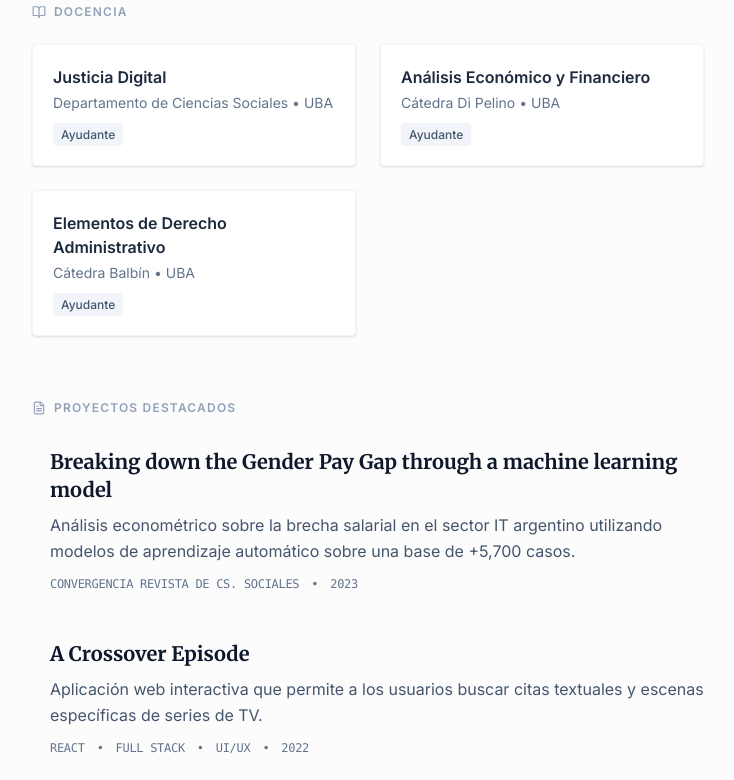
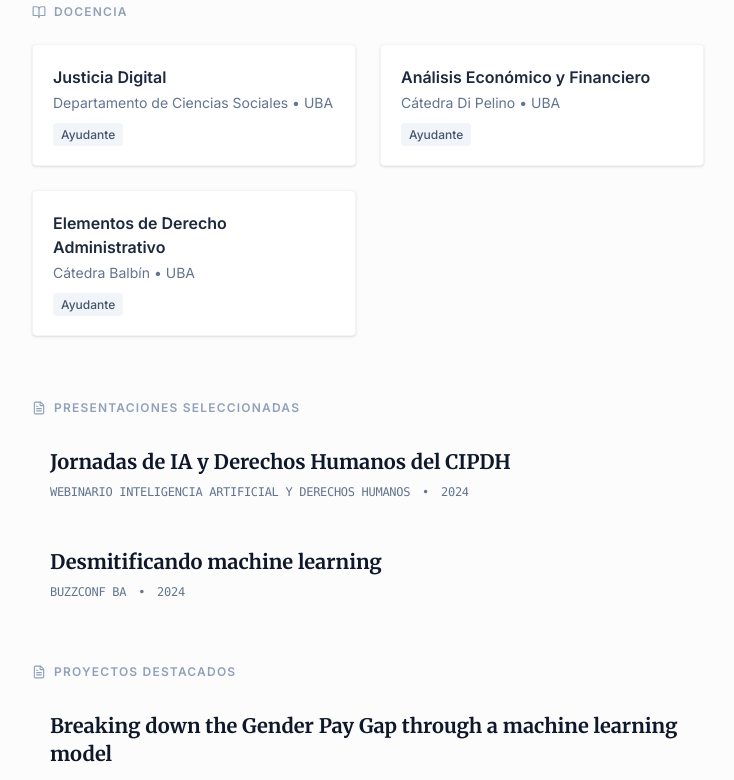
Before and after one commit to seppo0010/seppo.com.ar, a React (Vite) app: page / in a window 1280 px wide. Shown: the part 475-1255 px from the top of the page, without its empty margins (272-1006 px from the left). Built offline with nearby package versions, Linux system fonts and the light colour scheme.

Commit message:
Presentaciones

```diff
--- a/src/App.tsx
+++ b/src/App.tsx
@@ -65,13 +65,58 @@ const Portfolio = () => {
           </div>
         </section>
 
+
+        <section className="mb-16">
+          <h2 className="text-xs font-bold uppercase tracking-widest text-slate-400 mb-8 flex items-center gap-2">
+            <FileText size={14} /> Presentaciones Seleccionadas
+          </h2>
+
+          <div className="space-y-12">
+
+            <article className="group relative pl-4 border-l-2 border-transparent hover:border-slate-300 transition-colors">
+              <div className="flex justify-between items-baseline mb-2">
+                <a
+                  href="https://www.youtube.com/watch?v=iYJpMsHKvwM"
+                  target="_blank"
+                  rel="noopener noreferrer"
+                  className="text-xl font-serif font-bold text-slate-900 group-hover:underline decoration-1 underline-offset-4"
+                >
+                  Jornadas de IA y Derechos Humanos del CIPDH
+                </a>
+              </div>
+              <div className="flex gap-3 text-xs font-mono text-slate-500 uppercase tracking-tight">
+                <span>Webinario Inteligencia Artificial y Derechos Humanos</span>
+                <span>•</span>
+                <span>2024</span>
+              </div>
+            </article>
+
+            <article className="group relative pl-4 border-l-2 border-transparent hover:border-slate-300 transition-colors">
+              <div className="flex justify-between items-baseline mb-2">
+                <a
+                  href="https://www.youtube.com/watch?v=PuuPAZ6fiUk"
+                  target="_blank"
+                  rel="noopener noreferrer"
+                  className="text-xl font-serif font-bold text-slate-900 group-hover:underline decoration-1 underline-offset-4"
+                >
+                  Desmitificando machine learning
+                </a>
+              </div>
+              <div className="flex gap-3 text-xs font-mono text-slate-500 uppercase tracking-tight">
+                <span>BuzzConf BA</span>
+                <span>•</span>
+                <span>2024</span>
+              </div>
+            </article>
+          </div>
+        </section>
+
         <section>
           <h2 className="text-xs font-bold uppercase tracking-widest text-slate-400 mb-8 flex items-center gap-2">
             <FileText size={14} /> Proyectos Destacados
           </h2>
 
           <div className="space-y-12">
-
             <article className="group relative pl-4 border-l-2 border-transparent hover:border-slate-300 transition-colors">
               <div className="flex justify-between items-baseline mb-2">
                 <a
```
